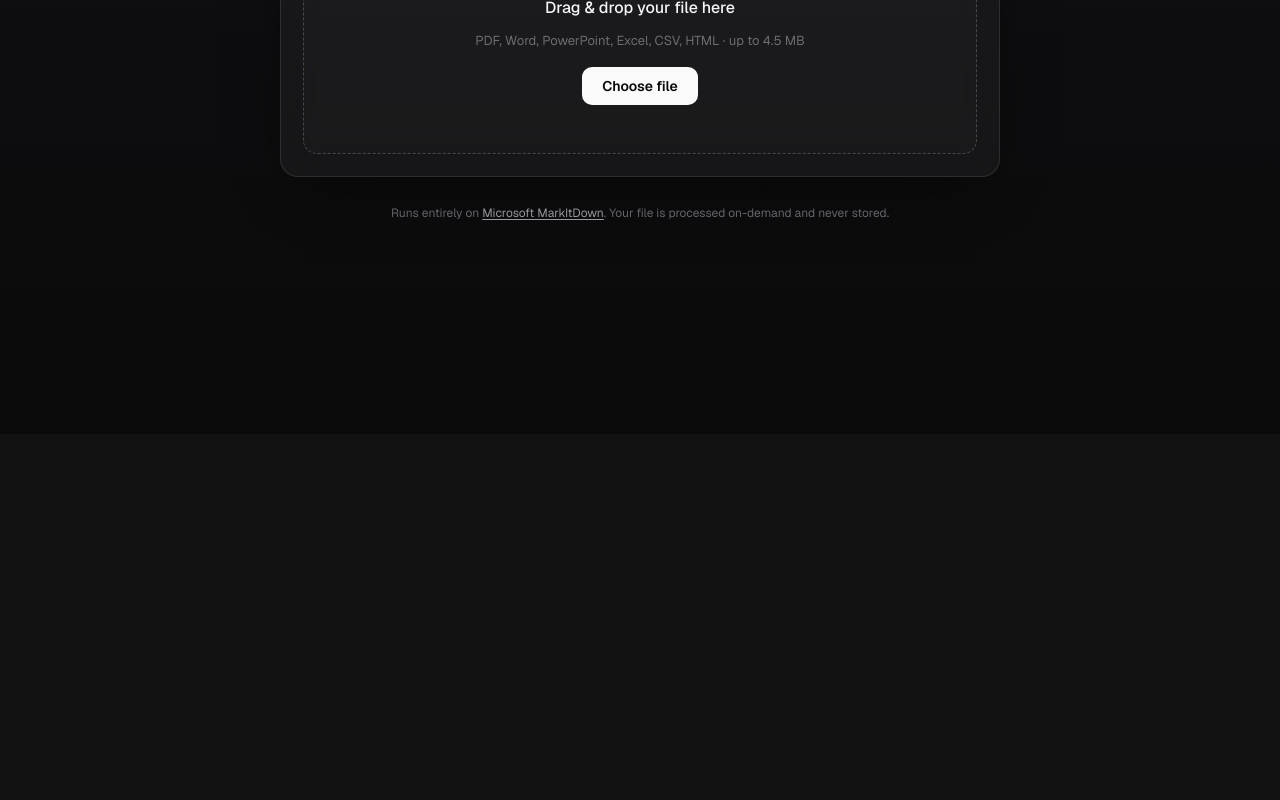
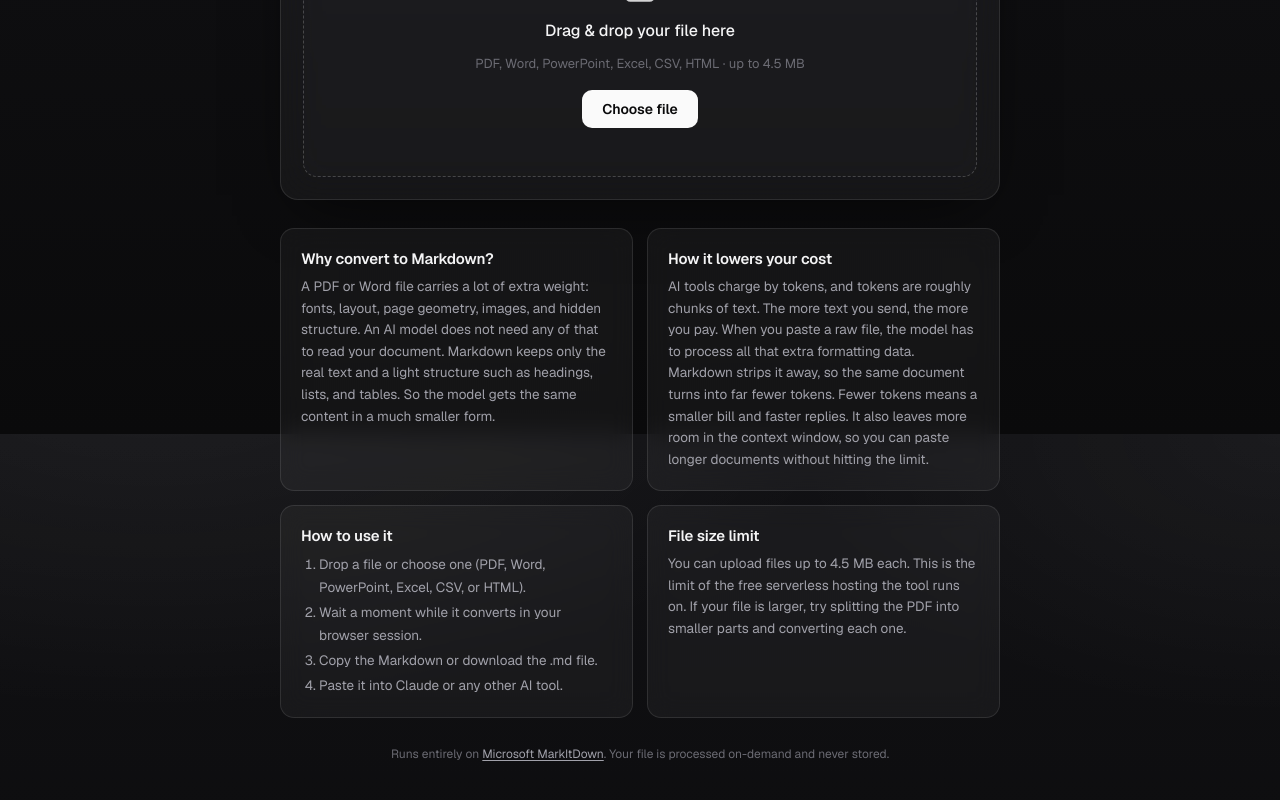
Before and after one commit to Suffynux/save-my-tokens, a Next.js app: page / in a window 1280 px wide. Shown: the part 366-1166 px from the top of the page. Before the commit the page ends 800 px from the top, so only its background shows below. Built offline with nearby package versions, Linux system fonts and the light colour scheme.

Commit message:
Enhance UI with informational sections on Markdown conversion benefits and usage

```diff
--- a/app/page.module.css
+++ b/app/page.module.css
@@ -242,6 +242,52 @@
   border-color: var(--border-strong);
 }
 
+/* Explainer */
+.info {
+  width: 100%;
+  max-width: 720px;
+  display: grid;
+  grid-template-columns: 1fr 1fr;
+  gap: 14px;
+}
+
+.infoBlock {
+  background: var(--panel);
+  border: 1px solid var(--border);
+  border-radius: 14px;
+  padding: 20px;
+  backdrop-filter: blur(12px);
+}
+
+.infoTitle {
+  font-size: 15px;
+  font-weight: 600;
+  letter-spacing: -0.01em;
+  margin-bottom: 8px;
+}
+
+.infoText {
+  font-size: 13.5px;
+  line-height: 1.6;
+  color: var(--text-dim);
+}
+
+.infoList {
+  font-size: 13.5px;
+  line-height: 1.7;
+  color: var(--text-dim);
+  padding-left: 18px;
+  display: flex;
+  flex-direction: column;
+  gap: 2px;
+}
+
+@media (max-width: 640px) {
+  .info {
+    grid-template-columns: 1fr;
+  }
+}
+
 .footer {
   font-size: 12px;
   color: var(--text-faint);
--- a/app/page.tsx
+++ b/app/page.tsx
@@ -106,10 +106,11 @@ export default function Home() {
     <main className={styles.page}>
       <header className={styles.header}>
         <span className={styles.badge}>Microsoft MarkItDown</span>
-        <h1 className={styles.title}>PDF → Markdown for Claude</h1>
+        <h1 className={styles.title}>PDF to Markdown for Claude</h1>
         <p className={styles.subtitle}>
-          Drop a document, get clean Markdown. Paste that into Claude instead of the
-          raw file — fewer tokens, lower cost, same content.
+          Drop a document and get clean Markdown back. Paste the Markdown into Claude
+          instead of the raw file. You keep the same content but use far fewer tokens,
+          which lowers your cost.
         </p>
       </header>
 
@@ -203,6 +204,50 @@ export default function Home() {
         ) : null}
       </section>
 
+      <section className={styles.info}>
+        <div className={styles.infoBlock}>
+          <h2 className={styles.infoTitle}>Why convert to Markdown?</h2>
+          <p className={styles.infoText}>
+            A PDF or Word file carries a lot of extra weight: fonts, layout, page
+            geometry, images, and hidden structure. An AI model does not need any of
+            that to read your document. Markdown keeps only the real text and a light
+            structure such as headings, lists, and tables. So the model gets the same
+            content in a much smaller form.
+          </p>
+        </div>
+
+        <div className={styles.infoBlock}>
+          <h2 className={styles.infoTitle}>How it lowers your cost</h2>
+          <p className={styles.infoText}>
+            AI tools charge by tokens, and tokens are roughly chunks of text. The more
+            text you send, the more you pay. When you paste a raw file, the model has to
+            process all that extra formatting data. Markdown strips it away, so the same
+            document turns into far fewer tokens. Fewer tokens means a smaller bill and
+            faster replies. It also leaves more room in the context window, so you can
+            paste longer documents without hitting the limit.
+          </p>
+        </div>
+
+        <div className={styles.infoBlock}>
+          <h2 className={styles.infoTitle}>How to use it</h2>
+          <ol className={styles.infoList}>
+            <li>Drop a file or choose one (PDF, Word, PowerPoint, Excel, CSV, or HTML).</li>
+            <li>Wait a moment while it converts in your browser session.</li>
+            <li>Copy the Markdown or download the .md file.</li>
+            <li>Paste it into Claude or any other AI tool.</li>
+          </ol>
+        </div>
+
+        <div className={styles.infoBlock}>
+          <h2 className={styles.infoTitle}>File size limit</h2>
+          <p className={styles.infoText}>
+            You can upload files up to 4.5 MB each. This is the limit of the free
+            serverless hosting the tool runs on. If your file is larger, try splitting
+            the PDF into smaller parts and converting each one.
+          </p>
+        </div>
+      </section>
+
       <footer className={styles.footer}>
         Runs entirely on{" "}
         <a href="https://github.com/microsoft/markitdown" target="_blank" rel="noreferrer">
```
